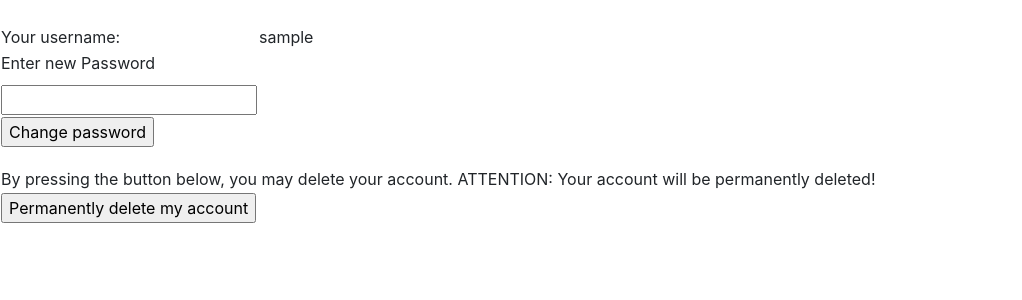
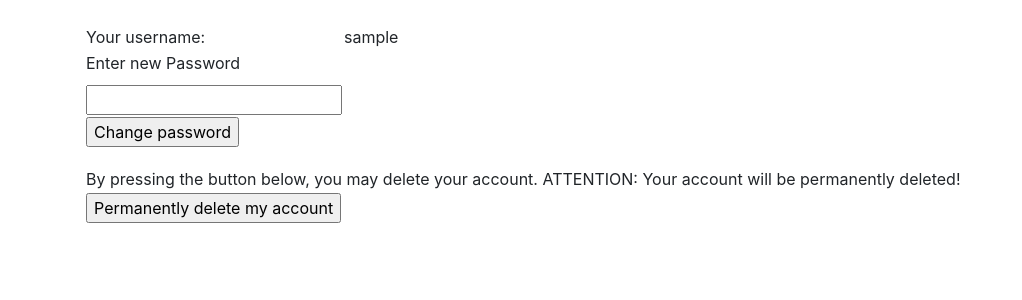
Before and after one commit to fannif/pokemon-tietokanta, a Flask app: page /auth/info in a window 1280 px wide. Shown: the part 60-360 px from the top of the page, without its empty margins (0-1022 px from the left). Run offline with Flask 2, Linux system fonts and the light colour scheme; the first user in the database is signed in; tables that the repository leaves empty hold one stand-in row (Sample ...); some libraries are stand-ins or nearby versions.

Commit message:
Keskitettiin sivujen sisältöä ja päivitettiin requirements-tiedostoa.

```diff
--- a/application/templates/layout.html
+++ b/application/templates/layout.html
@@ -36,11 +36,13 @@
 	</div>
       </nav>
 
+  <main role="main" class="container">
     {% block body %}
     <p>
       Content.
     </p>
     {% endblock %}
+  </main>
 
     <script src="https://code.jquery.com/jquery-3.2.1.slim.min.js" integrity="sha384-KJ3o2DKtIkvYIK3UENzmM7KCkRr/rE9/Qpg6aAZGJwFDMVNA/GpGFF93hXpG5KkN" crossorigin="anonymous"></script>
     <script src="https://cdnjs.cloudflare.com/ajax/libs/popper.js/1.12.9/umd/popper.min.js" integrity="sha384-ApNbgh9B+Y1QKtv3Rn7W3mgPxhU9K/ScQsAP7hUibX39j7fakFPskvXusvfa0b4Q" crossorigin="anonymous"></script>
```
